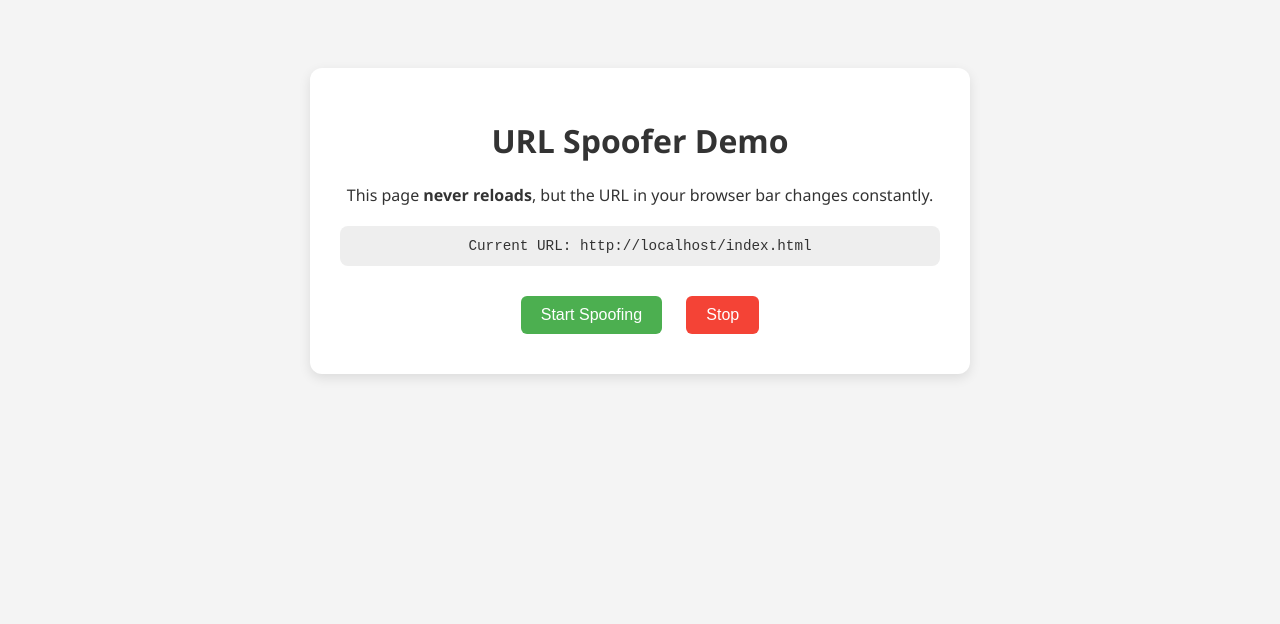
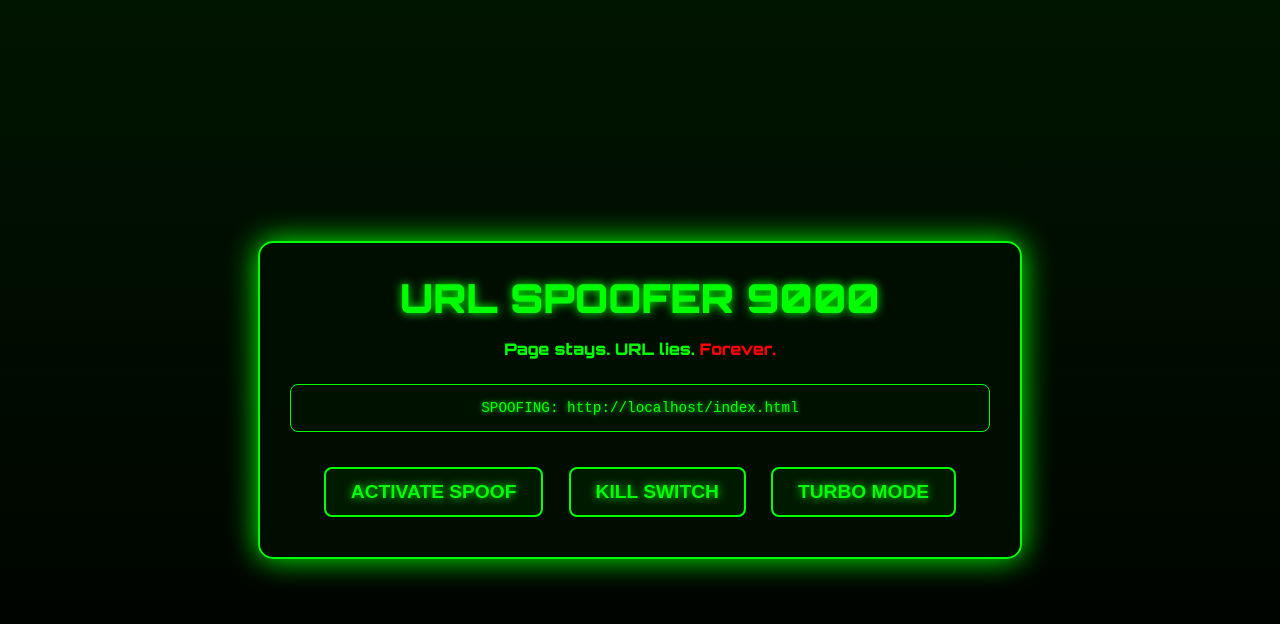
Before and after one commit to NikeGtag/URLTest, a plain HTML site: page index.html in a window 1280 px wide. Drawn offline with Linux system fonts and the light colour scheme.

Commit message:
Update index.html

```diff
--- a/index.html
+++ b/index.html
@@ -3,103 +3,112 @@
 <head>
   <meta charset="UTF-8" />
   <meta name="viewport" content="width=device-width, initial-scale=1.0"/>
-  <title>URL Spoofer</title>
+  <title>URL SPOOFER 9000</title>
   <style>
+    @import url('https://fonts.googleapis.com/css2?family=Orbitron:wght@900&display=swap');
     body {
-      font-family: 'Segoe UI', sans-serif;
+      margin: 0; padding: 0; overflow: hidden;
+      background: #000; color: #0f0;
+      font-family: 'Orbitron', monospace;
       text-align: center;
-      padding: 60px;
-      background: #f4f4f4;
-      color: #333;
+    }
+    .matrix {
+      position: fixed; top: 0; left: 0; width: 100%; height: 100%;
+      background: linear-gradient(180deg, rgba(0,255,0,0.1) 0%, transparent 100%);
+      pointer-events: none; z-index: -1;
+      animation: pulse 3s infinite;
     }
     .container {
-      max-width: 600px;
-      margin: 0 auto;
-      background: white;
-      padding: 30px;
-      border-radius: 12px;
-      box-shadow: 0 4px 12px rgba(0,0,0,0.1);
+      position: absolute; top: 50%; left: 50%;
+      transform: translate(-50%, -50%);
+      padding: 30px; width: 80%; max-width: 700px;
+      background: rgba(0,15,0,0.8); border: 2px solid #0f0;
+      border-radius: 15px; box-shadow: 0 0 30px #0f0;
     }
-    #url-display {
-      margin: 20px 0;
-      padding: 12px;
-      background: #eee;
-      border-radius: 8px;
-      font-family: monospace;
-      font-size: 1.1em;
+    h1 { font-size: 2.5em; text-shadow: 0 0 10px #0f0; margin: 0; }
+    #url-bar {
+      margin: 25px 0; padding: 15px;
+      background: #001100; border: 1px solid #0f0;
+      border-radius: 8px; font-family: monospace;
+      font-size: 1.1em; color: #0f0; text-shadow: 0 0 5px #0f0;
+      word-break: break-all;
     }
-    button {
-      padding: 10px 20px;
-      margin: 10px;
-      font-size: 1em;
-      cursor: pointer;
-      border: none;
-      border-radius: 6px;
+    .btn {
+      padding: 12px 25px; margin: 10px; font-size: 1.2em;
+      background: #001a00; color: #0f0; border: 2px solid #0f0;
+      border-radius: 8px; cursor: pointer; font-weight: bold;
+      transition: all 0.3s; text-shadow: 0 0 8px #0f0;
     }
-    .start { background: #4CAF50; color: white; }
-    .stop { background: #f44336; color: white; }
+    .btn:hover { background: #003300; box-shadow: 0 0 15px #0f0; }
+    .btn:active { transform: scale(0.95); }
+    @keyframes pulse { 0%, 100% { opacity: 0.7; } 50% { opacity: 1; } }
   </style>
 </head>
 <body>
+  <div class="matrix"></div>
   <div class="container">
-    <h1>URL Spoofer Demo</h1>
-    <p>This page <strong>never reloads</strong>, but the URL in your browser bar changes constantly.</p>
-    <div id="url-display">Current URL: <span id="current-url">loading...</span></div>
-    <button class="start" onclick="startSpoofing()">Start Spoofing</button>
-    <button class="stop" onclick="stopSpoofing()">Stop</button>
+    <h1>URL SPOOFER 9000</h1>
+    <p>Page stays. URL lies. <span style="color:#f00;">Forever.</span></p>
+    <div id="url-bar">SPOOFING: <span id="current">initializing matrix...</span></div>
+    <button class="btn" id="start">ACTIVATE SPOOF</button>
+    <button class="btn" id="stop">KILL SWITCH</button>
+    <button class="btn" id="turbo">TURBO MODE</button>
   </div>
 
   <script>
-    let spoofInterval = null;
-    const domains = [
-      "login.microsoft.com",
-      "account.google.com",
-      "secure.paypal.com",
-      "auth.apple.com",
-      "bankofamerica.com",
-      "chase.com",
-      "wellsfargo.com",
-      "citibank.com",
-      "amazon.com/signin",
-      "facebook.com/login",
-      "instagram.com/accounts",
-      "netflix.com/login"
+    const realDomain = window.location.hostname;
+    const fakeDomains = [
+      "secure-login.microsoft.com", "account.google.com", "paypal-secure.com",
+      "id.apple.com", "online.wellsfargo.com", "chase.com/signin",
+      "citibank.com/auth", "amazon.com/ap/signin", "facebook.com/login",
+      "instagram.com/accounts/login", "netflix.com/login", "bankofamerica.com"
     ];
 
-    function getRandomURL() {
-      const domain = domains[Math.floor(Math.random() * domains.length)];
-      const path = Math.random().toString(36).substring(2, 15);
-      const params = `?session=${Date.now()}&ref=${Math.random().toString(36).substring(7)}`;
-      return `https://${domain}/${path}${params}`;
+    let interval = null;
+    let speed = 800;
+
+    function spoof() {
+      const domain = fakeDomains[Math.floor(Math.random() * fakeDomains.length)];
+      const path = Math.random().toString(36).substring(2, 10);
+      const token = Date.now().toString(36);
+      const session = Math.random().toString(36).substring(2, 15);
+      const fakeURL = `https://${domain}/verify/${path}?session=${session}&token=${token}&ref=${realDomain}`;
+
+      history.pushState({spoof: true}, "", fakeURL);
+      document.getElementById("current").textContent = fakeURL;
     }
 
     function updateDisplay() {
-      document.getElementById("current-url").textContent = window.location.href;
+      document.getElementById("current").textContent = window.location.href;
     }
 
-    function spoofURL() {
-      const fakeURL = getRandomURL();
-      history.pushState({}, "", fakeURL);
-      updateDisplay();
-    }
+    document.getElementById("start").onclick = () => {
+      if (interval) return;
+      interval = setInterval(spoof, speed);
+      spoof();
+    };
 
-    function startSpoofing() {
-      if (spoofInterval) return;
-      spoofInterval = setInterval(spoofURL, 800); // Change every 0.8 seconds
-      spoofURL(); // Immediate first change
-    }
+    document.getElementById("stop").onclick = () => {
+      if (interval) clearInterval(interval);
+      interval = null;
+      document.getElementById("current").textContent = "SPOOF HALTED.";
+    };
 
-    function stopSpoofing() {
-      if (spoofInterval) {
-        clearInterval(spoofInterval);
-        spoofInterval = null;
+    document.getElementById("turbo").onclick = () => {
+      speed = speed === 800 ? 150 : 800;
+      document.getElementById("turbo").textContent = speed === 150 ? "NORMAL MODE" : "TURBO MODE";
+      if (interval) {
+        clearInterval(interval);
+        interval = setInterval(spoof, speed);
       }
-    }
+    };
 
-    // Update display on load
+    // Start on load
+    setTimeout(() => document.getElementById("start").click(), 500);
+
+    // Keep display updated
+    window.addEventListener("popstate", updateDisplay);
     window.addEventListener("load", updateDisplay);
-    // Optional: Update on popstate (back/forward)
-    window.addEventListener("popstate", updateDisplay);
   </script>
 </body>
 </html>
```
